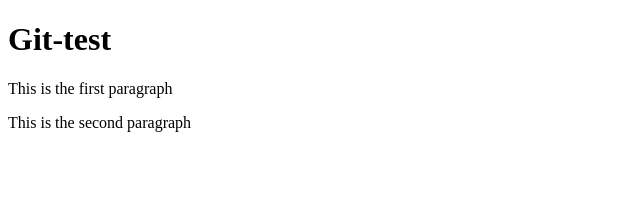
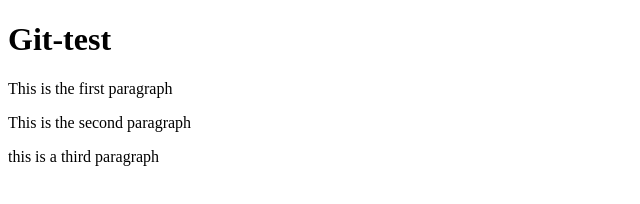
Before and after one commit to julieta9594/git-test, a website: page index.html in a window 1280 px wide. Shown: the whole page, without its empty margins (0-640 px from the left). Drawn offline with Linux system fonts and the light colour scheme.

Commit message:
forth commit

```diff
--- a/index.html
+++ b/index.html
@@ -10,5 +10,6 @@
     <h1>Git-test</h1>
     <p>This is the first paragraph</p>
     <p>This is the second paragraph</p>
+    <p>this is a third paragraph</p>
 </body>
 </html>
```
Also changed, not shown: package.json (added, +24 -0 lines), 2 other files.
